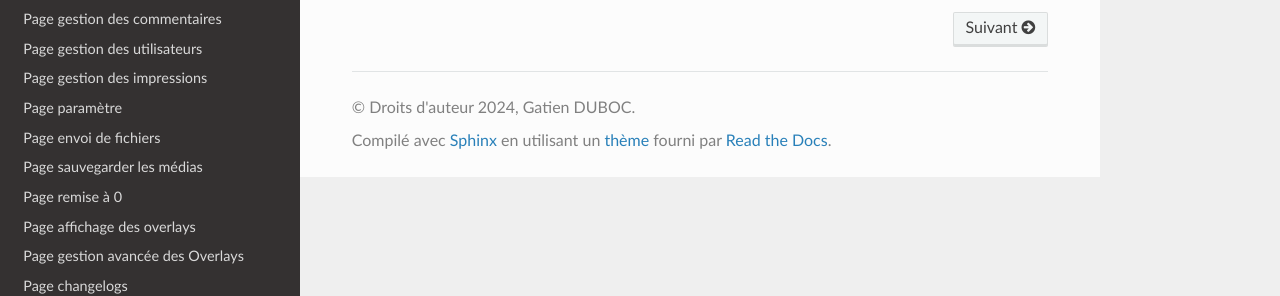
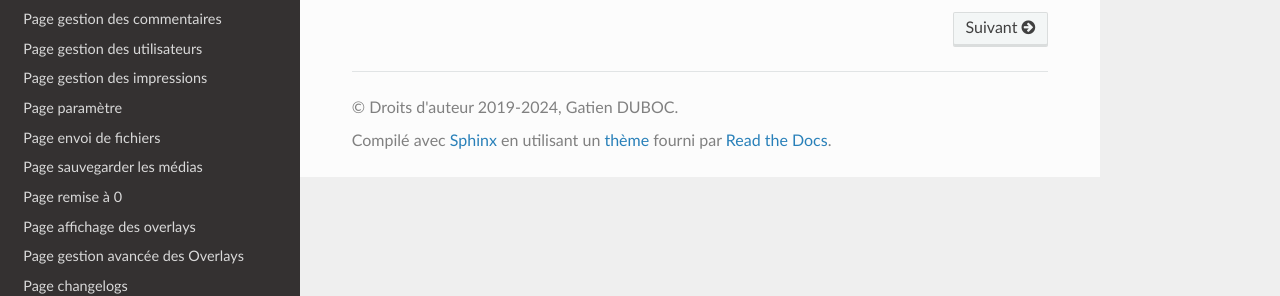
Before and after one commit to gatienduboc/PicturWall-docs, a Sphinx documentation site: the page built from docs/index.rst, in a window 1280 px wide. Shown: the part 443-739 px from the top of the page. Built offline with Sphinx 7.4.7 and the Read the Docs theme 2.0.0, drawn with Linux system fonts in a browser that asks for light colours.

```diff
--- a/docs/conf.py
+++ b/docs/conf.py
@@ -18,7 +18,7 @@ import sphinx_rtd_theme
 # -- Project information -----------------------------------------------------
 
 project = 'Documentation de PicturWall'
-copyright = '2024, Gatien DUBOC'
+copyright = '2019-2024, Gatien DUBOC'
 author = 'Gatien DUBOC'
 
 # The full version, including alpha/beta/rc tags
```
